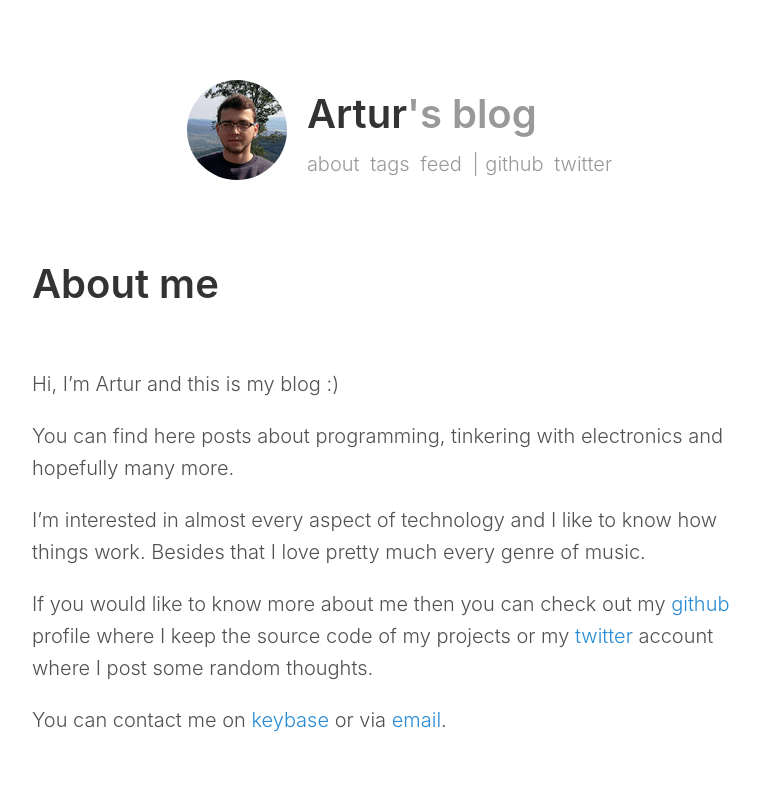
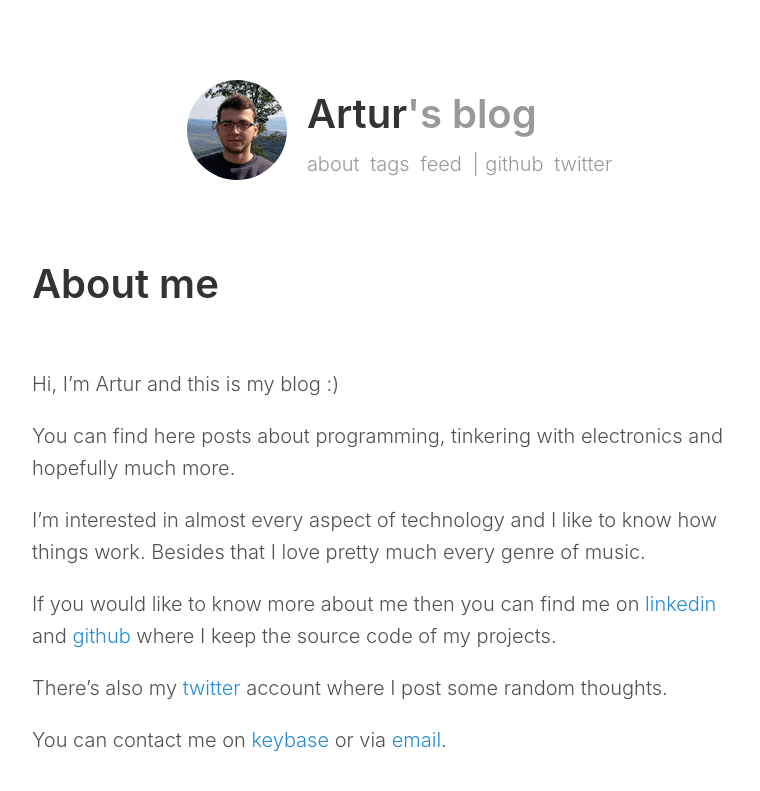
Before and after one commit to arturtamborski/arturtamborski.github.io, a Jekyll site: the page built from _pages/about.md, in a window 1280 px wide. Shown: the top 791 px of the page, without its empty margins (248-1008 px from the left). Built offline with Jekyll 4.4.1, drawn with Linux system fonts in a browser that asks for light colours; comment, search, counter and statistics services are not loaded.

Commit message:
add linkedin profile

```diff
--- a/_config.yaml
+++ b/_config.yaml
@@ -24,6 +24,7 @@ social:
     - https://keybase.io/arturtamborski
     - https://github.com/arturtamborski
     - https://twitter.com/arturtamborski
+    - https://www.linkedin.com/in/arturtamborski
     - https://facebook.com/tamborskiartur
     - https://plus.google.com/100097744760992392463
 
--- a/_pages/about.md
+++ b/_pages/about.md
@@ -6,11 +6,13 @@ permalink: /about
 
 Hi, I'm Artur and this is my blog :)
 
-You can find here posts about programming, tinkering with electronics and hopefully many more.
+You can find here posts about programming, tinkering with electronics and hopefully much more.
 
 I'm interested in almost every aspect of technology and I like to know how things work.
 Besides that I love pretty much every genre of music.
 
-If you would like to know more about me then you can check out my [github](https://github.com/arturtamborski/) profile where I keep the source code of my projects or my [twitter](https://twitter.com/arturtamborski) account where I post some random thoughts.
+If you would like to know more about me then you can find me on [linkedin](https://www.linkedin.com/in/arturtamborski) and [github](https://github.com/arturtamborski/) where I keep the source code of my projects.
+
+There's also my [twitter](https://twitter.com/arturtamborski) account where I post some random thoughts.
 
 You can contact me on [keybase](https://keybase.io/arturtamborski) or via [email](mailto:tamborskiartur@gmail.com).
```
